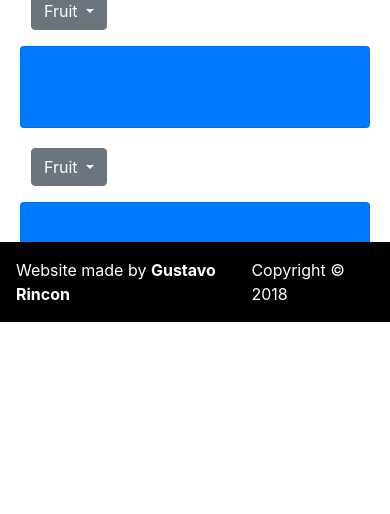
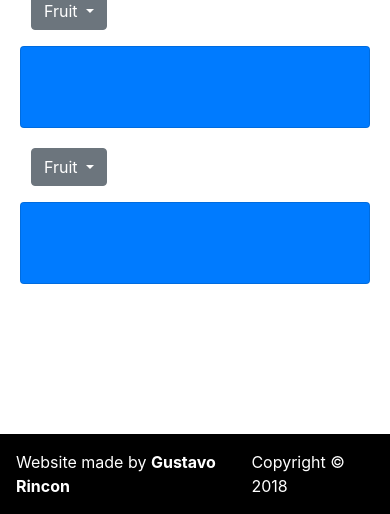
Before and after one commit to gustavirincon55/fruit-comparison.github.io, a Flask app: page / in a window 390 px wide. Shown: the part 522-1036 px from the top of the page. Before the commit the page ends 844 px from the top, so only its background shows below. Run offline with Flask 2, Linux system fonts and the light colour scheme; some libraries are stand-ins or nearby versions.

Commit message:
Fix to footer

```diff
--- a/static/INDEX-2.css
+++ b/static/INDEX-2.css
@@ -52,3 +52,10 @@ font-size: 28px;
     padding: 1em;
 
 }
+
+@media (max-width:850px) {
+
+    .main-footer{
+        bottom: auto;
+    }
+}
```
